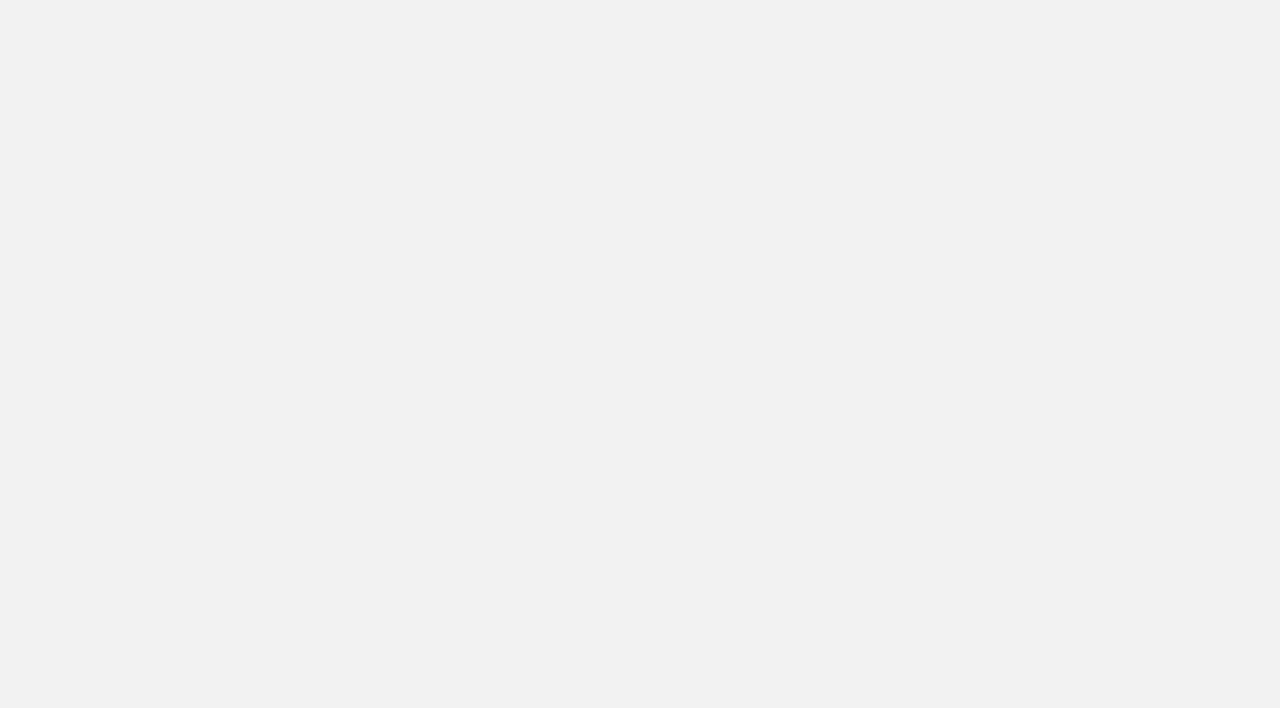
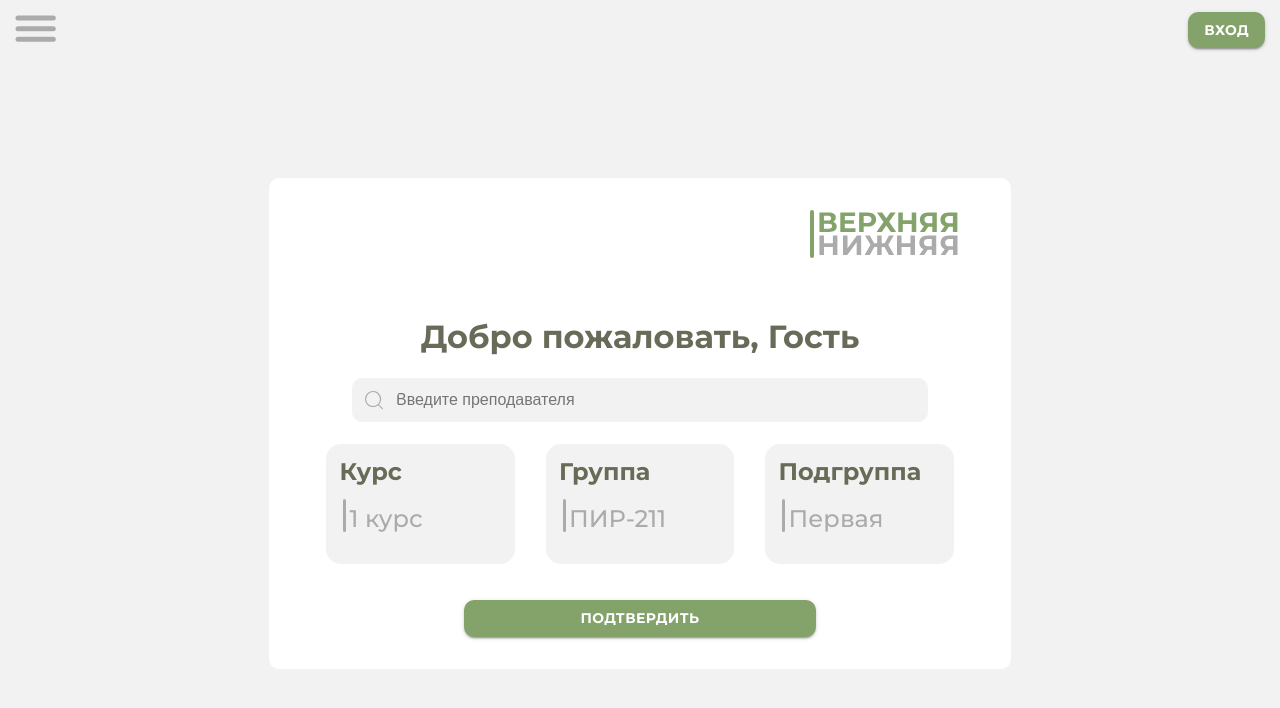
Before and after one commit to KurnosovaElena/SATA, a React (Create React App) app in the folder client/: page / in a window 1280 px wide. Before the commit this address had no page. Shown: the top 708 px of the page. Built offline with nearby package versions, Linux system fonts and the light colour scheme.

Commit message:
feat: add menu bar to main page

```diff
--- a/client/src/App.js
+++ b/client/src/App.js
@@ -13,7 +13,7 @@ function App() {
       <Router>
         <Routes>
           <Route path="/login" element={<LoginPage/>} />
-          <Route path="/main" element={<MainPage/>} />
+          <Route path="/" element={<MainPage/>} />
         </Routes>
       </Router>
     </div>
--- a/client/src/pages/components/Menu.jsx
+++ b/client/src/pages/components/menu/Menu.jsx
@@ -1,9 +1,10 @@
 import React from 'react'
+import "./menu.css"
+function Menu() {
 
-function Menu() {
   return (
 
-    <div className='content'>menu</div>
+    <></>
   )
 }
 
--- a/client/src/pages/main/MainPage.jsx
+++ b/client/src/pages/main/MainPage.jsx
@@ -2,7 +2,6 @@ import React from 'react'
 import "./main.css"
 import Button from "@mui/material/Button";
 import { createTheme, ThemeProvider } from "@mui/material";
-import Menu from "../components/Menu"
 
 function MainPage() {
   const theme = createTheme({
@@ -15,7 +14,26 @@ function MainPage() {
 
   return (
     <div className='main-page'>
-      <Menu></Menu>
+      <div className='content'>
+      <div className="menu-lines">
+        <svg width="41" height="27" viewBox="0 0 41 27" fill="none" xmlns="http://www.w3.org/2000/svg">
+          <path d="M3 13.6567H38.3008H3ZM3 24.3134H38.3008H3ZM3 3H38.3008H3Z" fill="#ABABAB" />
+          <path d="M3 13.6567H38.3008M3 24.3134H38.3008M3 3H38.3008" stroke="#ABABAB" stroke-width="5" stroke-linecap="round" />
+        </svg>
+      </div>
+      <div className="button-in">
+      <ThemeProvider theme={theme}>
+      <Button
+              className="primary-button"
+              variant="contained"
+              sx={{ width: "100%" , background: "#83A36B", fontFamily: "Montserrat", fontWeight: "bold", color:"white", borderRadius: "10px", }}
+              type="submit"
+            >
+              Вход
+            </Button>
+      </ThemeProvider>
+      </div>
+    </div>
       <div className='main-page-content'>
         <div className="main-card">
           <div className="logo">
--- a/client/src/pages/main/main.css
+++ b/client/src/pages/main/main.css
@@ -139,3 +139,18 @@ font-weight: 500;
     padding: 2.5% 4% 2.5% 4%;
     width: 50%;
 }
+
+.menu-lines{
+  margin: 15px 0% 0% 15px !important;
+}
+
+.content{
+  display: flex;
+  flex-direction: row;
+  justify-content: space-between;
+}
+
+.button-in{
+  margin: 0 15px 0 0;
+  font-weight: bold;
+}
```
Also changed, not shown: client/src/pages/components/menu/menu.css (added), client/src/pages/main/Vector.svg (added), 1 other file (tests, documents, lock files or other folders).
